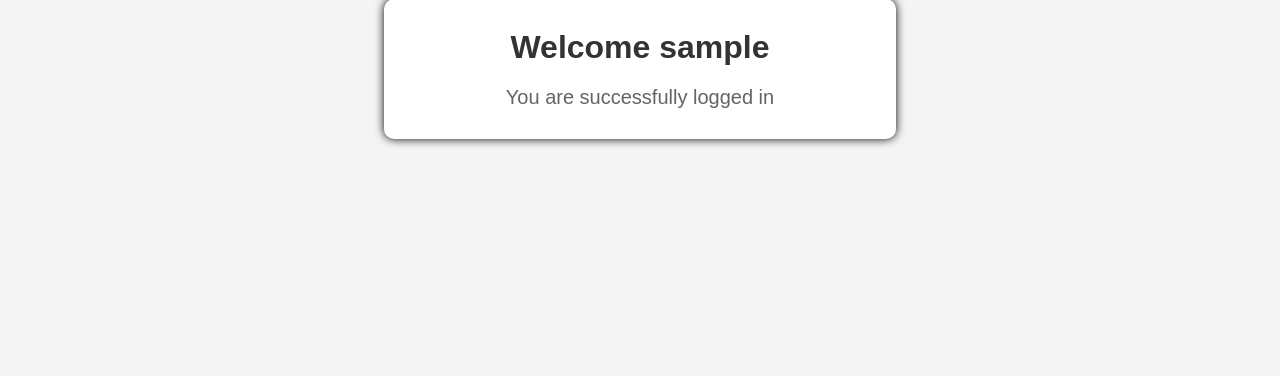
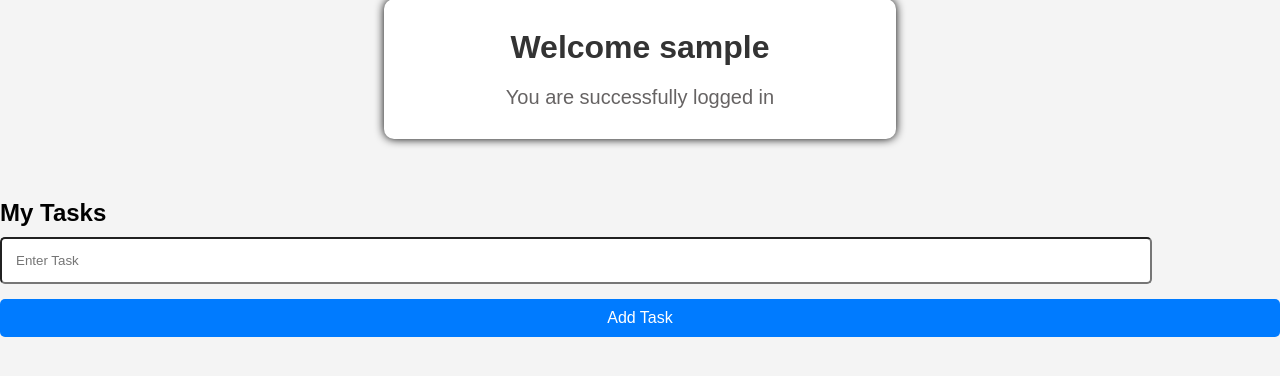
Before and after one commit to dominic-rozario1210/flask-auth-project, a Flask app: page /dashboard in a window 1280 px wide. Shown: the part 134-510 px from the top of the page. Run offline with Flask 3, Linux system fonts and the light colour scheme; the visitor is signed in with stand-in values (Sample User, id 1); data that the repository does not hold is empty.

Commit message:
complete CRUD task manager

```diff
--- a/app.py
+++ b/app.py
@@ -3,12 +3,14 @@ from decorators import login_required
 import os
 from dotenv import load_dotenv
 from routes.auth_routes import auth_bp
+from routes.task_routes import task_bp
 
 load_dotenv()
 
 
 app=Flask(__name__)
 app.register_blueprint(auth_bp)
+app.register_blueprint(task_bp)
 app.secret_key=os.getenv("SECRET_KEY")
 
 
--- a/routes/auth_routes.py
+++ b/routes/auth_routes.py
@@ -63,6 +63,7 @@ def  login():
             "message":"wrong password"
         }),401
     session["user"]=user["username"]
+    session["user_id"]=user["id"]
     return jsonify({
         "message":"login successful"
     }),200
--- a/routes/task_routes.py
+++ b/routes/task_routes.py
@@ -0,0 +1,65 @@
+from flask import Blueprint,request,jsonify,session
+from database import conn,cursor
+
+task_bp=Blueprint("task",__name__)
+@task_bp.route("/add_task",methods=["POST"])
+def add_task():
+    if "user_id" not in session:
+        return jsonify({"message":"please login first"})
+    data=request.get_json()
+
+    task_name=data.get("task")
+
+    cursor.execute(
+        "INSERT INTO tasks (task_name,user_id) VALUES(%s,%s)",
+        (task_name,session["user_id"])
+    )
+    conn.commit()
+
+    return jsonify({"message":"task added successfully"})
+
+@task_bp.route("/get_tasks")
+def get_tasks():
+    if "user_id" not in session:
+        return jsonify([])
+
+    cursor.execute(
+        "SELECT * FROM tasks where user_id=%s",
+        (session["user_id"],)
+    )
+    tasks=cursor.fetchall()
+    return jsonify(tasks)
+
+@task_bp.route("/delete_task/<int:task_id>",methods=["DELETE"])
+def delete_task(task_id):
+    if "user_id" not in session:
+        return jsonify({"message":"please login first"})
+
+    cursor.execute(
+        "DELETE FROM tasks WHERE id=%s",
+        (task_id,)
+    )
+    conn.commit()
+    return jsonify({
+        "message":"Task deleted successfully"
+    })
+
+@task_bp.route("/update_task/<int:task_id>",methods=["PUT"])
+def update_task(task_id):
+
+    if "user_id" not in session:
+        return jsonify({"message":"please login first"})
+
+    data=request.get_json();
+
+    task_name=data.get("task")
+
+    cursor.execute(
+        "UPDATE tasks SET task_name=%s WHERE id=%s",
+        (task_name,task_id)
+    )
+    conn.commit()
+
+    return jsonify({
+        "message":"task updated successfully"
+    })
--- a/static/js/register.js
+++ b/static/js/register.js
@@ -2,7 +2,7 @@ let form=document.querySelector("#form");
 let btn=document.querySelector("#btn");
 let message=document.querySelector("#message");
 
-form.addEventListener("submit", async function(){
+form.addEventListener("submit", async function(event){
     event.preventDefault()
     let username=document.querySelector("#username").value;
     let password=document.querySelector("#password").value;
--- /dev/null
+++ b/static/js/task.js
@@ -0,0 +1,86 @@
+let form=document.querySelector("#task_form");
+let message=document.querySelector("#message");
+let taskList=document.querySelector("#task_list");
+
+form.addEventListener("submit", async function(event){
+
+    event.preventDefault();
+
+    let task=document.querySelector("#task").value;
+
+    try{
+        let response=await fetch("/add_task",{
+            method:"POST",
+
+            headers:{
+                "content-type":"application/json"
+            },
+
+            body:JSON.stringify({
+                task:task
+            })
+        });
+        let data=await response.json();
+
+        message.innerText= data.message;
+        getTasks();
+    }
+    catch(error){
+        console.log(error);
+        message.innerText="server problem";
+    }
+
+});
+async function getTasks(){
+    let response=await fetch("/get_tasks");
+
+    let tasks=await response.json();
+
+    taskList.innerHTML="";
+
+    tasks.forEach(function(task){
+        taskList.innerHTML +=`
+        <p>${task.task_name}
+          <button onclick="editTask(${task.id},'${task.task_name}')">Edit</button>
+          <button onclick="deleteTask(${task.id})">Delete</button>
+        </p>
+        `;
+    });
+}
+getTasks();
+
+async function deleteTask(taskId){
+
+    let response=await fetch(`/delete_task/${taskId}`,{
+        method:"DELETE"
+    });
+    let data =await response.json();
+    message.textContent=data.message;
+
+    getTasks();
+}
+
+async function editTask(taskId,taskName) {
+
+    let newTask = prompt("Edit task:",taskName);
+
+    if (!newTask){
+        return;
+    }
+    let response = await fetch(`/update_task/${taskId}`,{
+        method:"PUT",
+
+        headers:{
+            "Content-Type":"application/json"
+        },
+        body:JSON.stringify({
+            task:newTask
+        })
+    });
+
+    let data = await response.json();
+
+    message.textContent=data.message;
+
+    getTasks();
+}
--- a/templates/base.html
+++ b/templates/base.html
@@ -12,5 +12,8 @@
     {% block content %}
     {% endblock %}
 
+    {% block extra_js %}
+    {% endblock %}
+
 </body>
 </html>
--- a/templates/dashboard.html
+++ b/templates/dashboard.html
@@ -19,4 +19,18 @@ Dashboard
 </h1>
 <p> You are successfully logged in</p>
 </div>
+<div class="task-container">
+
+  <h2>My Tasks</h2>
+  <form id="task_form">
+  <input type="text" id="task" placeholder="Enter Task" required>
+  <button type="submit" id="task_btn">Add Task</button>
+  </form>
+
+  <p id="message"></p>
+  <div id="task_list"></div>
+</div>
 {% endblock %}
+{% block extra_js %}
+<script src="{{ url_for('static',filename='js/task.js')}}"></script>
+{% endblock %}
```
Lines whose indentation alone changed are shown as unchanged.
